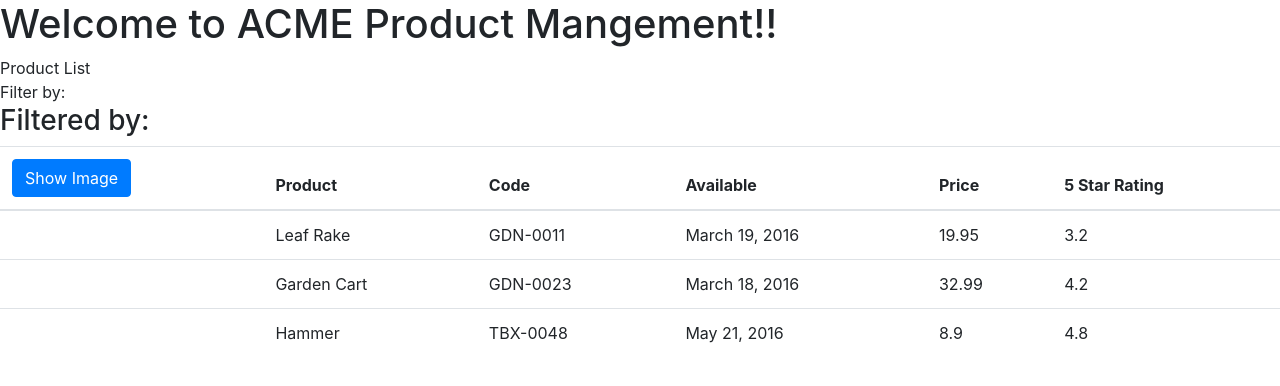
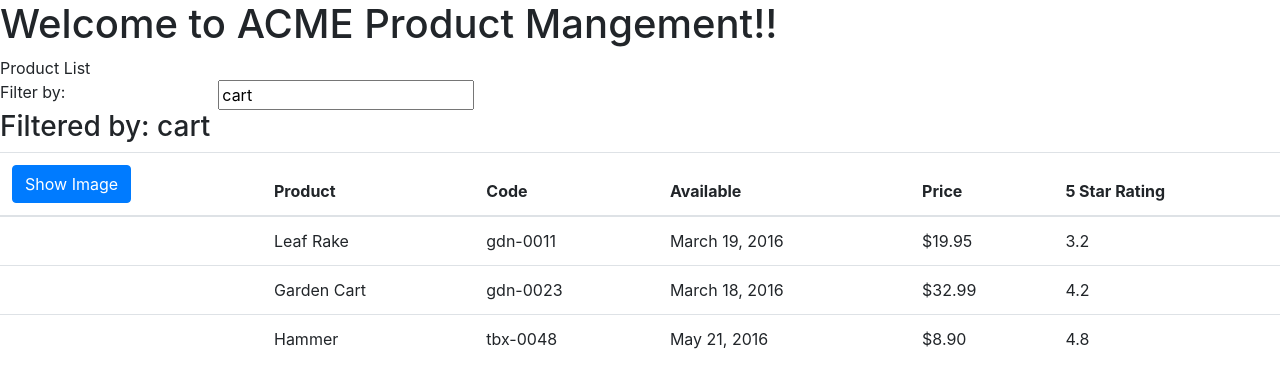
Before and after one commit to moult0n/angular_intro_pluralsight, an Angular app in the folder apm-app/: page / in a window 1280 px wide. Shown: the top 386 px of the page. Built offline with nearby package versions, Linux system fonts and the light colour scheme.

Commit message:
finshed up data binding

```diff
--- a/apm-app/src/app/app.module.ts
+++ b/apm-app/src/app/app.module.ts
@@ -1,5 +1,7 @@
 import { BrowserModule } from '@angular/platform-browser';
 import { NgModule } from '@angular/core';
+
+import { FormsModule } from '@angular/forms';
 
 
 import { AppComponent } from './app.component';
@@ -12,7 +14,8 @@
     ProductListComponent
   ],
   imports: [
-    BrowserModule
+    BrowserModule,
+    FormsModule
   ],
   providers: [],
   bootstrap: [AppComponent]
--- a/apm-app/src/app/products/product-list.component.html
+++ b/apm-app/src/app/products/product-list.component.html
@@ -6,7 +6,8 @@
         <div class='row'>
             <div class='col-md-2'>Filter by:</div>
             <div class='col-md-4'>
-
+                <input type='text'
+                [(ngModel)]='listFilter'/>
             </div>
         </div>
         <div class='row'>
@@ -34,12 +35,18 @@
                 </thead>
                 <tbody>
                     <tr *ngFor='let product of products'>
-                        <td></td>
-                        <td> {{product.productName }}</td>
-                        <td> {{product.productCode }}</td>
-                        <td> {{product.releaseDate }}</td>
-                        <td> {{product.price }}</td>
-                        <td> {{product.starRating}}</td>
+                        <td>
+                            <img *ngIf='showImage'
+                            [src]='product.imgUrl'
+                            [title]='product.productName'
+                            [style.width.px]='imageWidth'
+                            [style.margin.px]='imageMargin'>
+                        </td>
+                        <td> {{ product.productName }}</td>
+                        <td> {{ product.productCode | lowercase }}</td>
+                        <td> {{ product.releaseDate }}</td>
+                        <td> {{ product.price | currency }}</td>
+                        <td> {{ product.starRating}}</td>
                     </tr>
                 </tbody>
             </table>
--- a/apm-app/src/app/products/product-list.component.ts
+++ b/apm-app/src/app/products/product-list.component.ts
@@ -6,6 +6,10 @@
 })
 export class ProductListComponent {
 	pageTitle: string = 'Product List';
+    imageWidth: number = 50;
+    imageMargin: number = 2;
+    showImage: boolean = false;
+    listFilter: string='cart';
 	products: any[] = [
 		{
         "productId": 1,
@@ -38,4 +42,8 @@
         "imageUrl": "http://openclipart.org/image/300px/svg_to_png/73/rejon_Hammer.png"
     	},
 	];
+
+    toggleImage(): void {
+        this.showImage = !this.showImage;
+    }
 }
```
